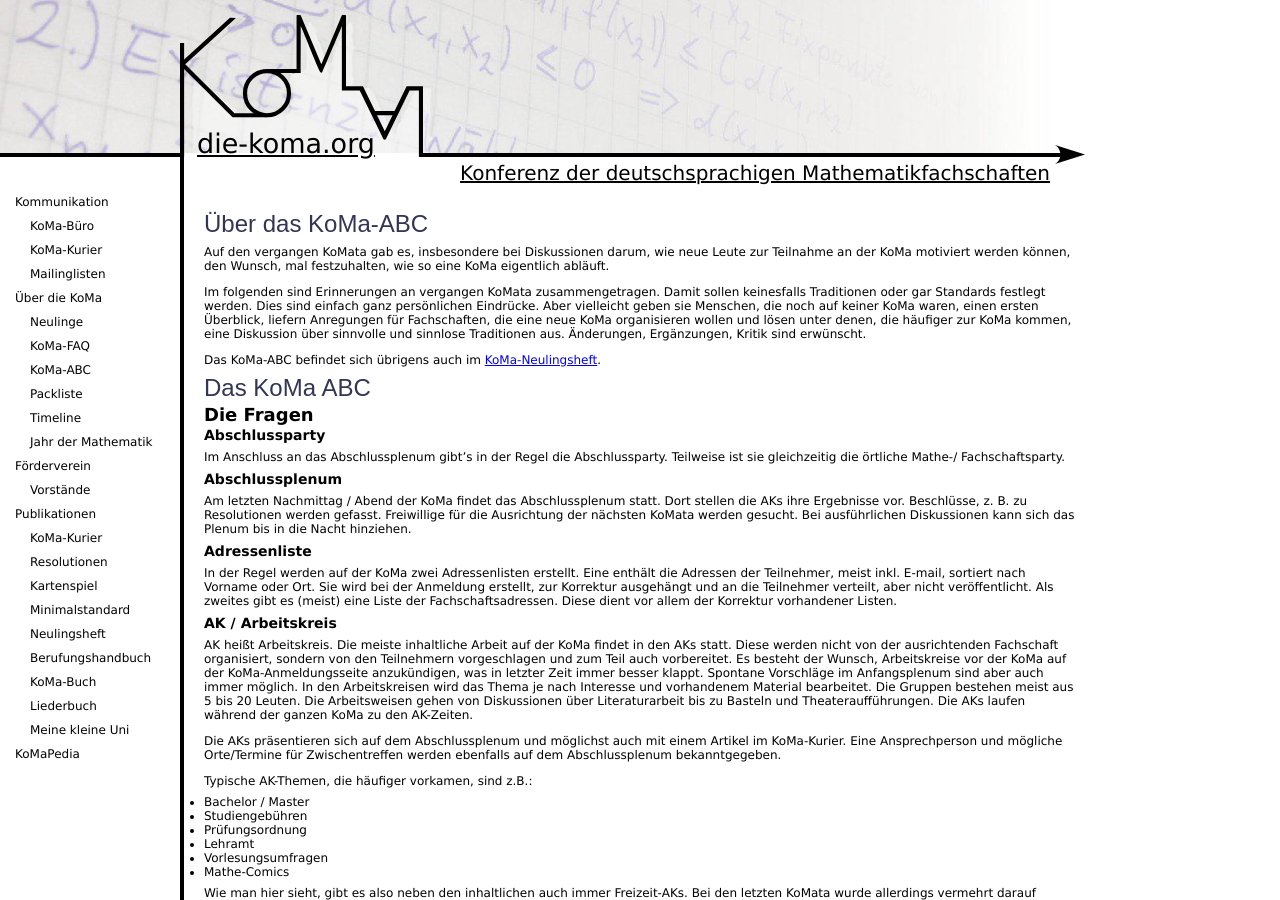
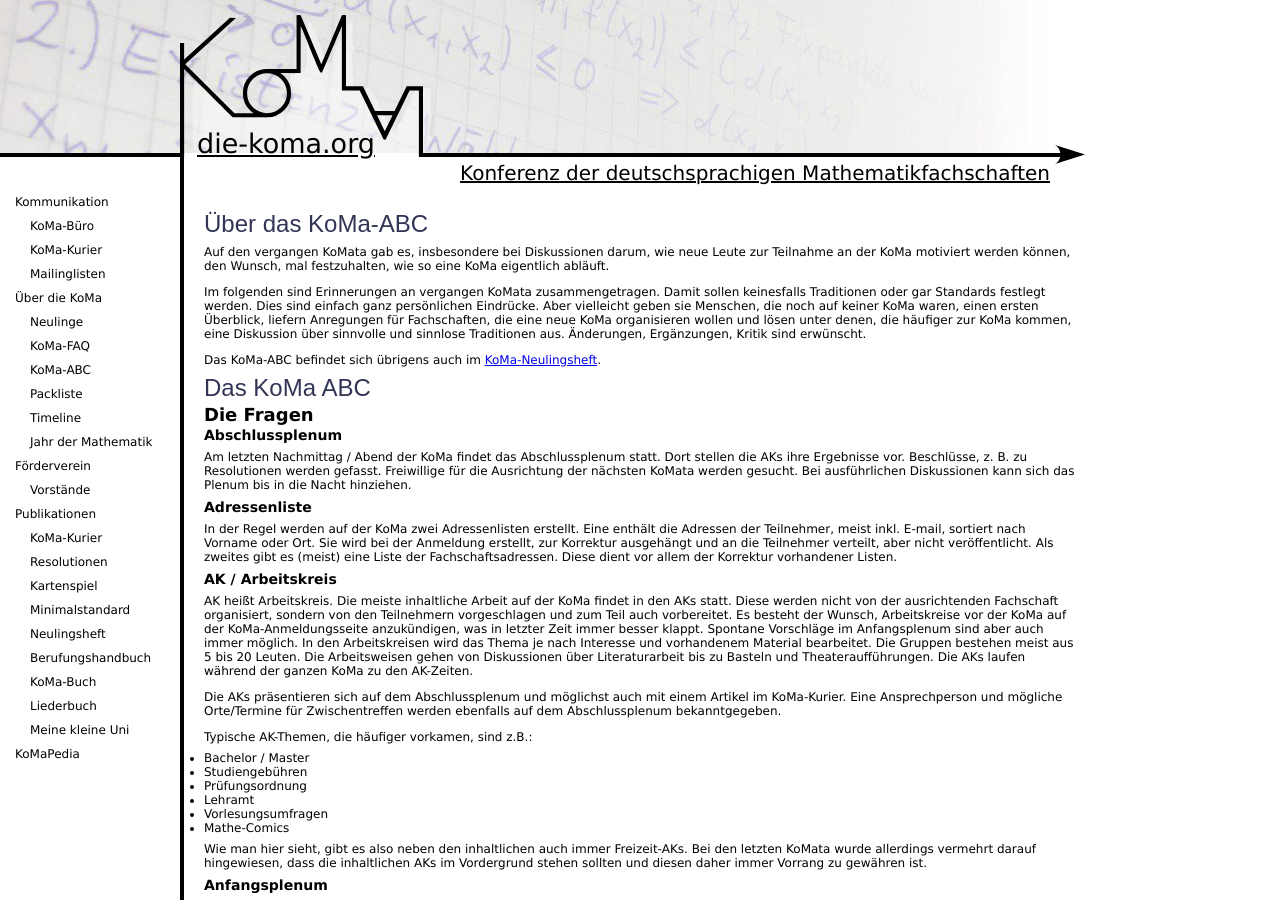
Before and after one commit to Die-KoMa/die-koma.org, a Jekyll site: the page built from ueber_die_koma/koma-abc.md, in a window 1280 px wide and 900 px high. Built offline with Jekyll 4.4.1, drawn with Linux system fonts in a browser that asks for light colours.

Commit message:
Nicht mehr zutreffendes aus koma-abc auskommentiert

```diff
--- a/ueber_die_koma/koma-abc.md
+++ b/ueber_die_koma/koma-abc.md
@@ -16,9 +16,9 @@
 
 ## Die Fragen
 
-### Abschlussparty
+[//]: # ### Abschlussparty
 
-Im Anschluss an das Abschlussplenum gibt's in der Regel die Abschlussparty. Teilweise ist sie gleichzeitig die örtliche Mathe-/ Fachschaftsparty.
+[//]: # Im Anschluss an das Abschlussplenum gibt's in der Regel die Abschlussparty. Teilweise ist sie gleichzeitig die örtliche Mathe-/ Fachschaftsparty.
 
 ### Abschlussplenum
 
```
